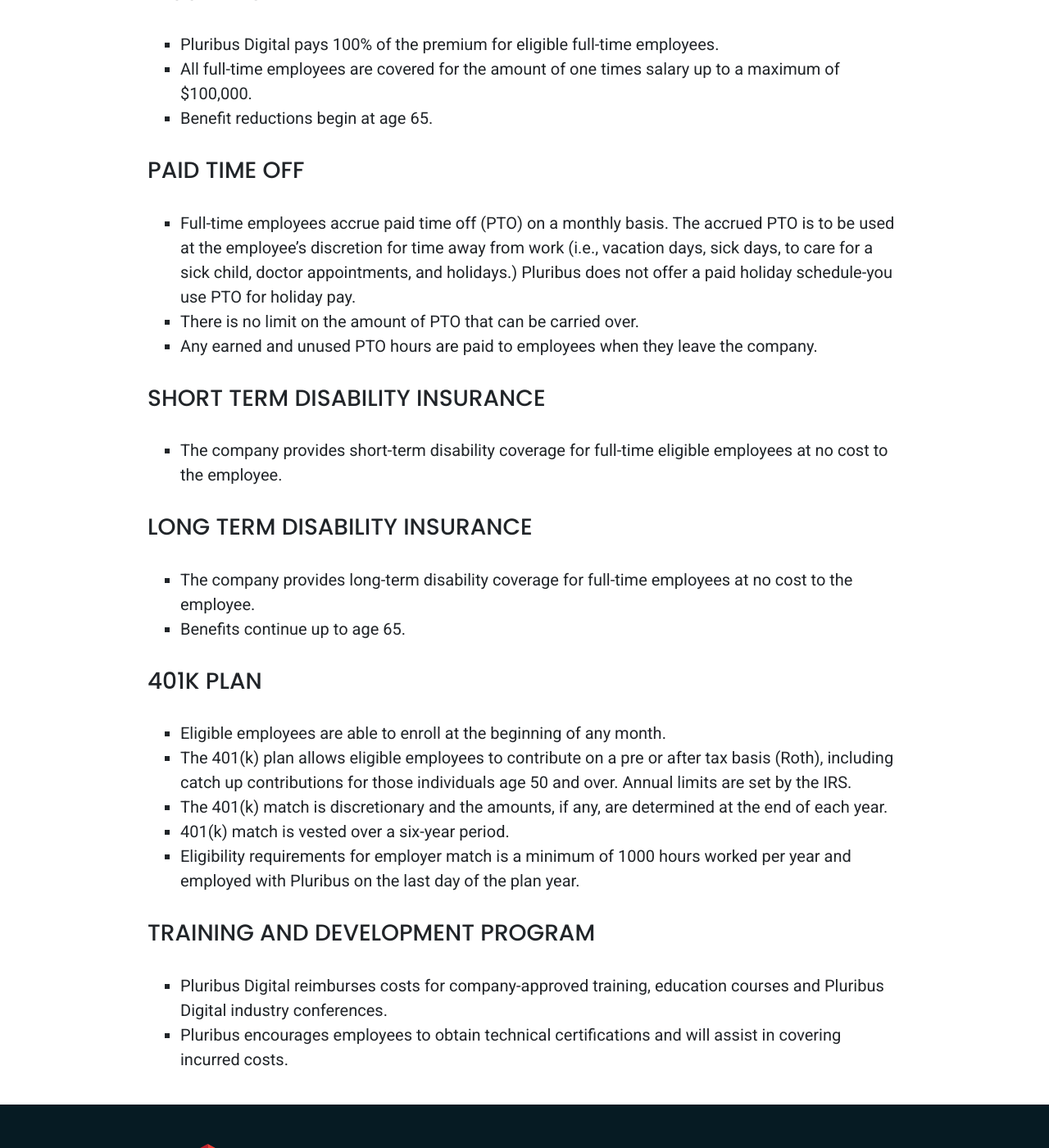
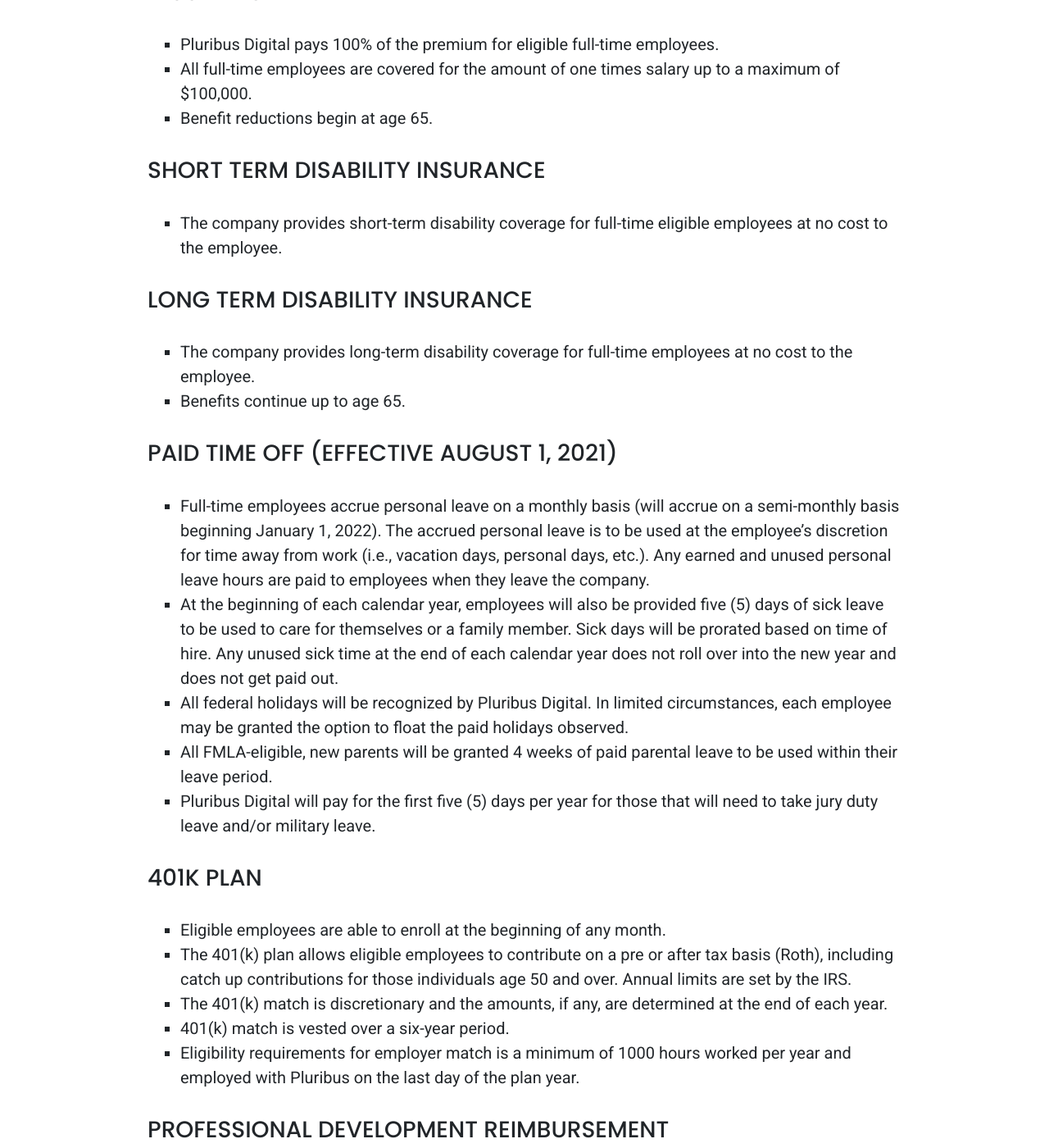
Before and after one commit to PluribusDigital/pluribusdigital-com, a Jekyll site: the page built from content/join/benefits.md, in a window 1280 px wide and 1400 px high, scrolled down 1845 px. Shown: the whole window at 82% size. Built offline with Jekyll 4.4.1, drawn with Linux system fonts in a browser that asks for light colours; some of the changed text lies outside the part shown.

Commit message:
Update benefits.md
Updated to reflect August 1, 2021 changes

```diff
--- a/content/join/benefits.md
+++ b/content/join/benefits.md
@@ -42,12 +42,6 @@
 * All full-time employees are covered for the amount of one times salary up to a maximum of $100,000.
 * Benefit reductions begin at age 65.
 
-### Paid Time Off
-
-* Full-time employees accrue paid time off (PTO) on a monthly basis. The accrued PTO is to be used at the employee’s discretion for time away from work (i.e., vacation days, sick days, to care for a sick child, doctor appointments, and holidays.) Pluribus does not offer a paid holiday schedule-you use PTO for holiday pay.
-* There is no limit on the amount of PTO that can be carried over.
-* Any earned and unused PTO hours are paid to employees when they leave the company.
-
 ### Short Term Disability Insurance
 
 * The company provides short-term disability coverage for full-time eligible employees at no cost to the employee.
@@ -57,6 +51,15 @@
 * The company provides long-term disability coverage for full-time employees at no cost to the employee.
 * Benefits continue up to age 65.
 
+### Paid Time Off (Effective August 1, 2021)
+
+* Full-time employees accrue personal leave on a monthly basis (will accrue on a semi-monthly basis beginning January 1, 2022). The accrued personal leave is to be used at the employee’s discretion for time away from work (i.e., vacation days, personal days, etc.).  Any earned and unused personal leave hours are paid to employees when they leave the company.
+* At the beginning of each calendar year, employees will also be provided five (5) days of sick leave to be used to care for themselves or a family member.  Sick days will be prorated based on time of hire.  Any unused sick time at the end of each calendar year does not roll over into the new year and does not get paid out.
+* All federal holidays will be recognized by Pluribus Digital. In limited circumstances, each employee may be granted the option to float the paid holidays observed.
+* All FMLA-eligible, new parents will be granted 4 weeks of paid parental leave to be used within their leave period.
+* Pluribus Digital will pay for the first five (5) days per year for those that will need to take jury duty leave and/or military leave.
+
+
 ### 401K Plan
 
 * Eligible employees are able to enroll at the beginning of any month.
@@ -65,7 +68,10 @@
 * 401(k) match is vested over a six-year period.
 * Eligibility requirements for employer match is a minimum of 1000 hours worked per year and employed with Pluribus on the last day of the plan year.
 
-### Training and Development Program
+### Professional Development Reimbursement
 
-* Pluribus Digital reimburses costs for company-approved training, education courses and Pluribus Digital industry conferences.
+* Pluribus Digital reimburses costs up to $500 annually for company-approved training, education courses, industry conferences, certifications and other eligible professional development expenses.  If needed, up to two days of overhead paid time will be provided to accommodate time needed for professional development.
 * Pluribus encourages employees to obtain technical certifications and will assist in covering incurred costs.
+
+### Home Office Reimbursement
+* Pluribus Digital will reimburse costs related to your home office setup (ergonomic equipment, peripherals, etc.) up to $200.
```
